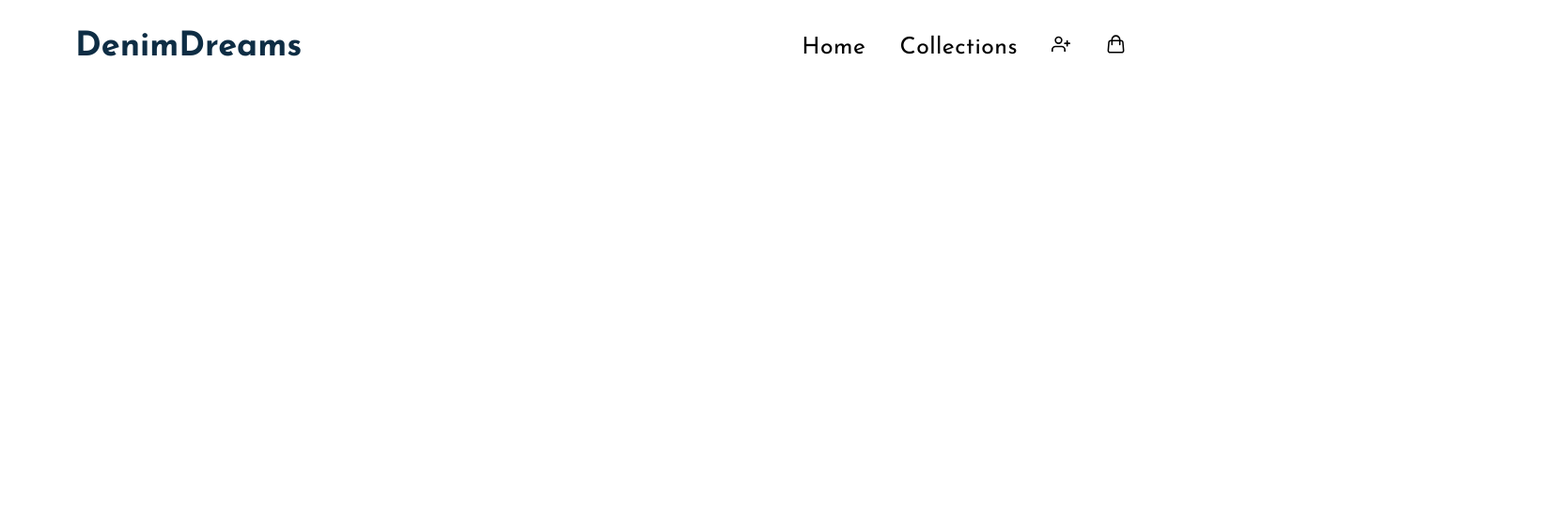
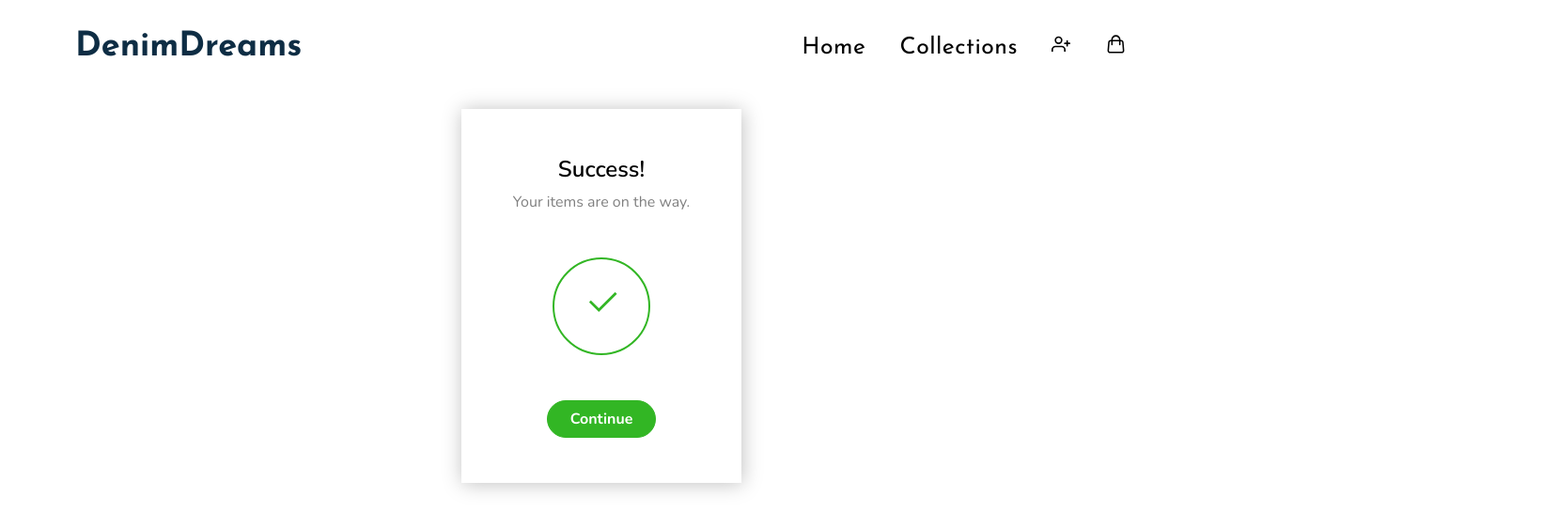
Before and after one commit to AlMubaraq7/DenimDreams, a React (Vite) app in the folder client/: page /checkout/success in a window 1280 px wide. Shown: the top 562 px of the page at 94% size, 1658 px wide, since content can reach past the window. Built offline with nearby package versions, Linux system fonts and the light colour scheme; no server answers.

Commit message:
feat: added success and cancelled urls

```diff
--- a/client/src/App.tsx
+++ b/client/src/App.tsx
@@ -7,6 +7,8 @@ import Checkout from "./pages/checkout/checkout"
 import { Routes, Route, useLocation } from "react-router-dom"
 import "./App.css"
 import LocationProvider from "./LocationProvider"
+import { SuccessPage } from "./pages/successPage/successPage"
+import { CancelPage } from "./pages/cancelPage/cancelPage"
 
 function App() {
   return (
@@ -31,7 +33,11 @@ function RoutesWithAnimation() {
         </Route>
       </Route>
       <Route path="/sign-in" element={<SignIn />} />
-      <Route path="/checkout" element={<Checkout />} />
+      <Route path="/checkout">
+        <Route index element={<Checkout />} />
+        <Route path="success" element={<SuccessPage />} />
+        <Route path="cancelled" element={<CancelPage />} />
+      </Route>
     </Routes>
   )
 }
--- a/client/src/components/cart-dropdown/cart-dropdown.tsx
+++ b/client/src/components/cart-dropdown/cart-dropdown.tsx
@@ -16,11 +16,11 @@ import { ClothingItem } from "../../utils"
 
 const variants = {
   open: {
-    y: "0%",
+    x: "0%",
     opacity: 1,
   },
   closed: {
-    y: "-150%",
+    x: "150%",
     opacity: 0,
     transition: {
       type: "spring",
--- a/client/src/components/paymentInfo/PaymentInfo.tsx
+++ b/client/src/components/paymentInfo/PaymentInfo.tsx
@@ -9,6 +9,7 @@ import {
 import { CheckoutButton } from "../../pages/checkout/checkout.styles"
 import { loadStripe } from "@stripe/stripe-js"
 import { useAppSelector } from "../../app/hooks"
+
 interface PropTypes {
   modalHidden: boolean
   setModal: () => void
@@ -56,6 +57,9 @@ export const PaymentInfo = ({ modalHidden, setModal }: PropTypes) => {
       const result = await stripe?.redirectToCheckout({
         sessionId: session.id,
       })
+      if (result?.error) {
+        console.log(result.error)
+      }
     } catch (error) {
       console.log(error)
     }
--- /dev/null
+++ b/client/src/pages/cancelPage/cancelPage.styles.ts
@@ -0,0 +1,51 @@
+import { Link } from "react-router-dom"
+import styled from "styled-components"
+export const Container = styled.div`
+  display: flex;
+  justify-content: center;
+  align-items: center;
+  margin-top: 1rem;
+`
+export const Card = styled.div`
+  display: flex;
+  flex-direction: column;
+  justify-content: space-around;
+  align-items: center;
+  width: 250px;
+  height: 350px;
+  padding: 1.5rem;
+  box-shadow: 1px 1px 20px rgba(0, 0, 0, 0.25);
+  background-color: white;
+`
+export const TextBox = styled.div`
+  display: flex;
+  flex-direction: column;
+  justify-content: center;
+  align-items: center;
+  gap: 0.5rem;
+`
+export const Circle = styled.div`
+  width: 100px;
+  height: 100px;
+  border-radius: 50%;
+  border: 2px solid #d04a3c;
+  position: relative;
+`
+export const Mark = styled.span`
+  position: absolute;
+  color: #d04a3c;
+  font-size: 2.85rem;
+  top: 1.25rem;
+  left: 2.15rem;
+  font-weight: 300;
+`
+export const ButtonLink = styled(Link)`
+  padding: 0.5rem 1.5rem;
+  border-radius: 20px;
+  border: 1px solid #d04a3c#d04a3c;
+  font-weight: bold;
+  text-decoration: none;
+  color: white;
+  background-color: #d04a3c;
+  text-align: center;
+`
--- /dev/null
+++ b/client/src/pages/cancelPage/cancelPage.tsx
@@ -0,0 +1,37 @@
+import {
+  Container,
+  Card,
+  TextBox,
+  Circle,
+  Mark,
+  ButtonLink,
+} from "./cancelPage.styles"
+export const CancelPage = () => {
+  return (
+    <Container>
+      <Card>
+        <TextBox>
+          <span
+            style={{
+              fontSize: "1.5rem",
+              fontWeight: "600",
+            }}
+          >
+            Failed!
+          </span>
+          <span
+            style={{
+              color: "grey",
+            }}
+          >
+            Something went wrong.
+          </span>
+        </TextBox>
+        <Circle>
+          <Mark>X</Mark>
+        </Circle>
+        <ButtonLink to="/checkout">Try again</ButtonLink>
+      </Card>
+    </Container>
+  )
+}
--- /dev/null
+++ b/client/src/pages/successPage/successPage.styles.ts
@@ -0,0 +1,51 @@
+import { Link } from "react-router-dom"
+import styled from "styled-components"
+export const Container = styled.div`
+  display: flex;
+  justify-content: center;
+  align-items: center;
+  margin-top: 1rem;
+`
+export const Card = styled.div`
+  display: flex;
+  flex-direction: column;
+  justify-content: space-around;
+  align-items: center;
+  width: 250px;
+  height: 350px;
+  padding: 1.5rem;
+  box-shadow: 1px 1px 20px rgba(0, 0, 0, 0.25);
+  background-color: white;
+`
+export const TextBox = styled.div`
+  display: flex;
+  flex-direction: column;
+  justify-content: center;
+  align-items: center;
+  gap: 0.5rem;
+`
+export const Circle = styled.div`
+  width: 100px;
+  height: 100px;
+  border-radius: 50%;
+  border: 2px solid #32b624;
+  position: relative;
+`
+export const Mark = styled.span`
+  position: absolute;
+  color: #32b624;
+  font-size: 2.75rem;
+  top: 1rem;
+  left: 2rem;
+  font-weight: 300;
+`
+export const ButtonLink = styled(Link)`
+  padding: 0.5rem 1.5rem;
+  border-radius: 20px;
+  border: 1px solid #32b624;
+  font-weight: bold;
+  text-decoration: none;
+  color: white;
+  background-color: #32b624;
+  text-align: center;
+`
--- /dev/null
+++ b/client/src/pages/successPage/successPage.tsx
@@ -0,0 +1,44 @@
+import { useEffect } from "react"
+import {
+  Container,
+  Card,
+  TextBox,
+  Circle,
+  Mark,
+  ButtonLink,
+} from "./successPage.styles"
+import { useAppDispatch } from "../../app/hooks"
+import { clearAllItems } from "../../redux/cart/cart.slice"
+export const SuccessPage = () => {
+  const dispatch = useAppDispatch()
+  useEffect(() => {
+    dispatch(clearAllItems())
+  }, [])
+  return (
+    <Container>
+      <Card>
+        <TextBox>
+          <span
+            style={{
+              fontSize: "1.5rem",
+              fontWeight: "600",
+            }}
+          >
+            Success!
+          </span>
+          <span
+            style={{
+              color: "grey",
+            }}
+          >
+            Your items are on the way.
+          </span>
+        </TextBox>
+        <Circle>
+          <Mark>&#10003;</Mark>
+        </Circle>
+        <ButtonLink to="/collections">Continue</ButtonLink>
+      </Card>
+    </Container>
+  )
+}
--- a/client/src/redux/cart/cart.slice.ts
+++ b/client/src/redux/cart/cart.slice.ts
@@ -37,12 +37,19 @@ export const cartSlice = createSlice({
         cartItems: reduceItem(state.cartItems, action.payload),
       }
     },
+    clearAllItems: (state) => {
+      return {
+        ...state,
+        cartItems: [],
+      }
+    },
   },
 })
 export const {
   toggleCartHidden,
   addItemToCart,
   clearItemFromCart,
+  clearAllItems,
   reduceItemQuantity,
 } = cartSlice.actions
 export default cartSlice.reducer
```
Also changed, not shown: 1 other file (tests, documents, lock files or other folders).
